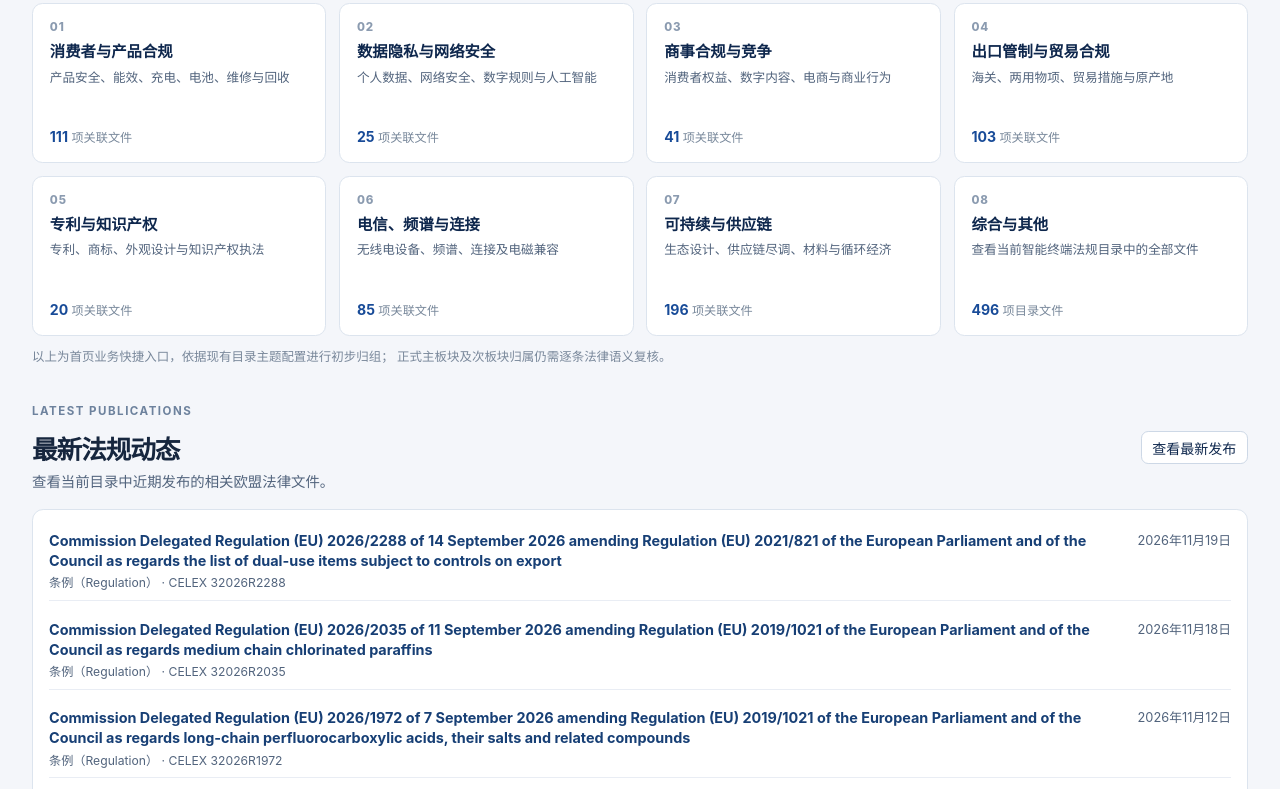
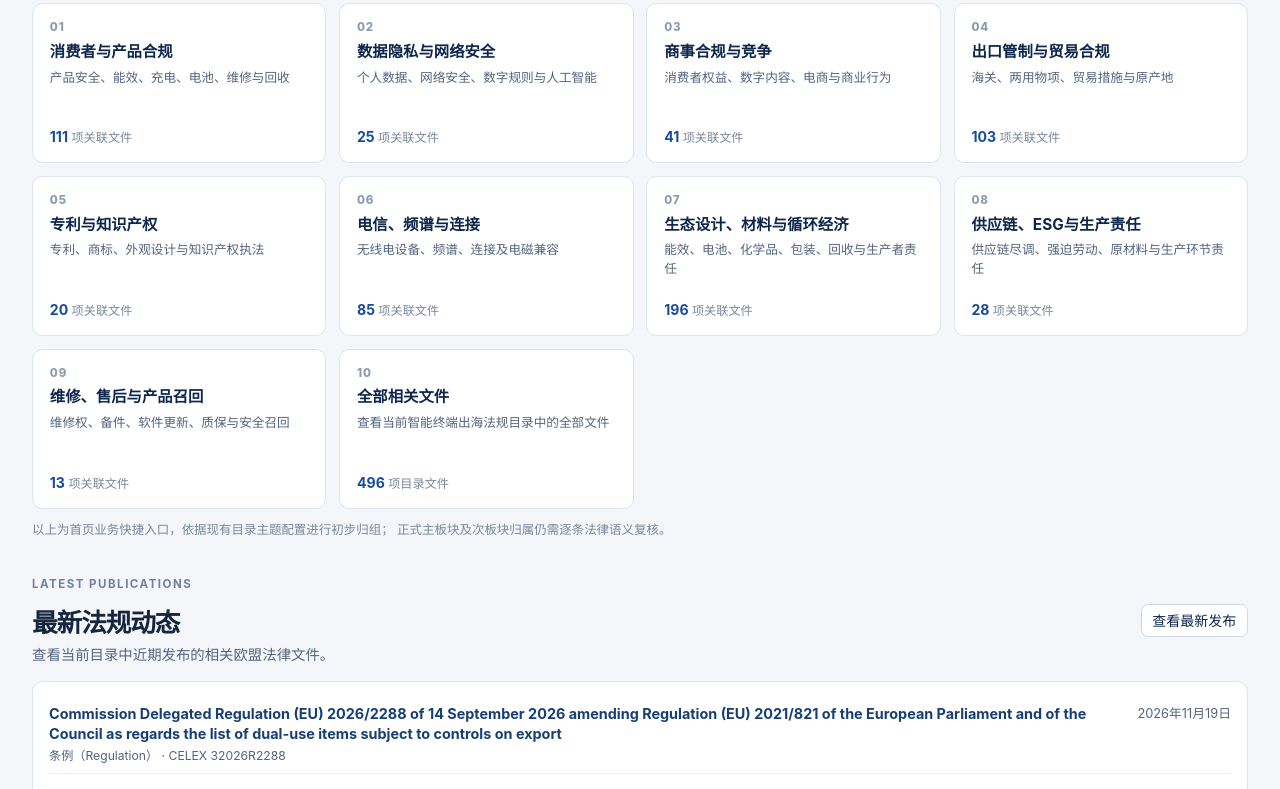
Before and after one commit to sukigao47/eu-law-tracker, a plain HTML site: page site/index.html in a window 1280 px wide. Shown: the part 859-1648 px from the top of the page. Drawn offline with Linux system fonts and the light colour scheme.

Commit message:
Refine business categories and legal-effect options

```diff
--- a/site/index.html
+++ b/site/index.html
@@ -156,15 +156,29 @@
 
         <button class="board-card" type="button" data-board-id="sustainability">
           <span>07</span>
-          <strong>可持续与供应链</strong>
-          <p>生态设计、供应链尽调、材料与循环经济</p>
+          <strong>生态设计、材料与循环经济</strong>
+          <p>能效、电池、化学品、包装、回收与生产者责任</p>
           <small><b data-board-count="sustainability">—</b> 项关联文件</small>
         </button>
 
+        <button class="board-card" type="button" data-board-id="supply">
+          <span>08</span>
+          <strong>供应链、ESG与生产责任</strong>
+          <p>供应链尽调、强迫劳动、原材料与生产环节责任</p>
+          <small><b data-board-count="supply">—</b> 项关联文件</small>
+        </button>
+
+        <button class="board-card" type="button" data-board-id="service">
+          <span>09</span>
+          <strong>维修、售后与产品召回</strong>
+          <p>维修权、备件、软件更新、质保与安全召回</p>
+          <small><b data-board-count="service">—</b> 项关联文件</small>
+        </button>
+
         <button class="board-card" type="button" data-board-id="all">
-          <span>08</span>
-          <strong>综合与其他</strong>
-          <p>查看当前智能终端法规目录中的全部文件</p>
+          <span>10</span>
+          <strong>全部相关文件</strong>
+          <p>查看当前智能终端出海法规目录中的全部文件</p>
           <small><b data-board-count="all">—</b> 项目录文件</small>
         </button>
 
@@ -223,7 +237,7 @@
 
         <div class="filter-fields">
           <label>
-            <span>效力层级</span>
+            <span>文件类型</span>
             <select id="type"><option value="">全部文件类型</option></select>
           </label>
 
@@ -242,6 +256,7 @@
               <option value="non-binding">不具有约束力</option>
               <option value="preparatory">立法准备文件</option>
               <option value="informational">信息或说明文件</option>
+              <option value="judicial">司法裁判文件</option>
               <option value="uncertain">需个案核验</option>
             </select>
           </label>
```
